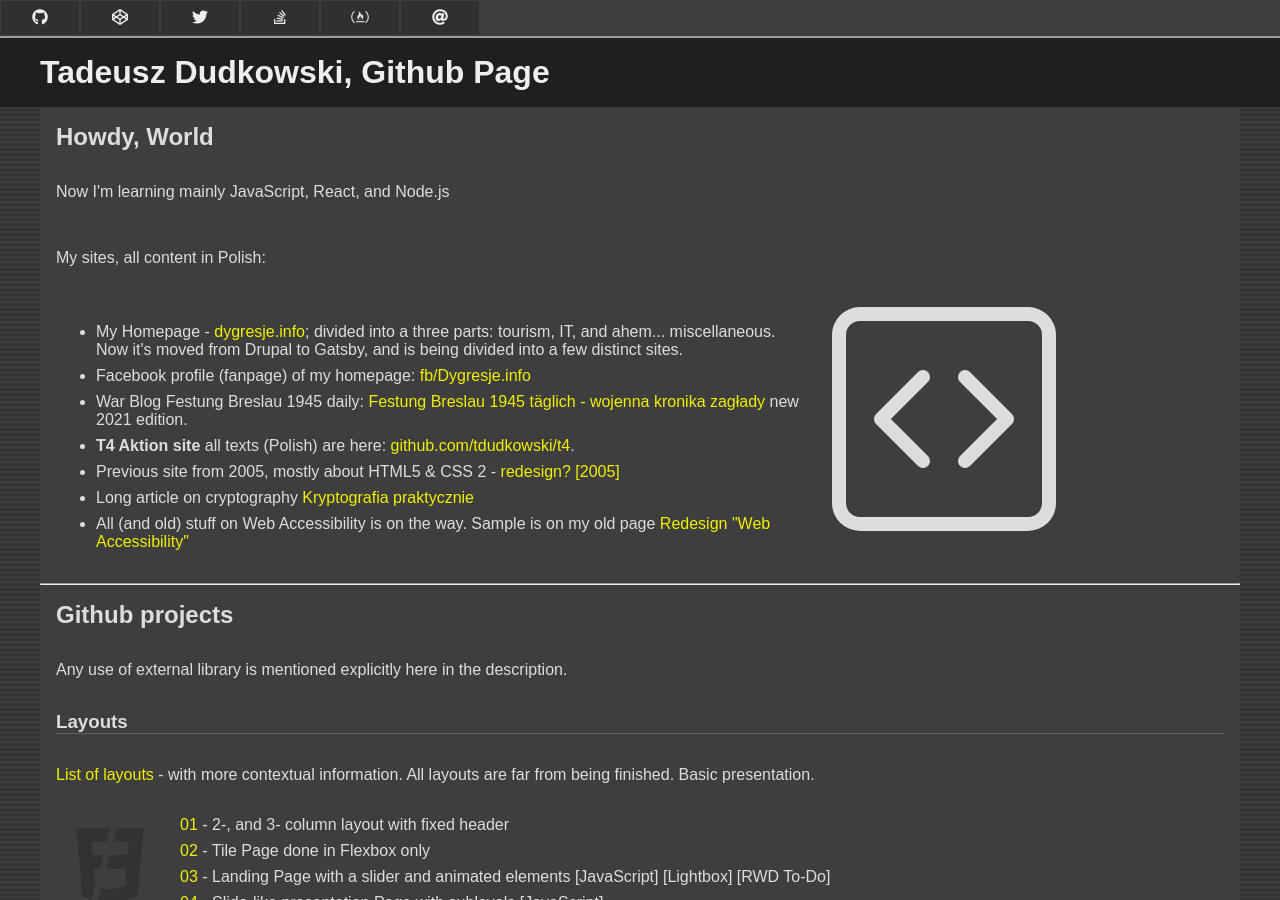
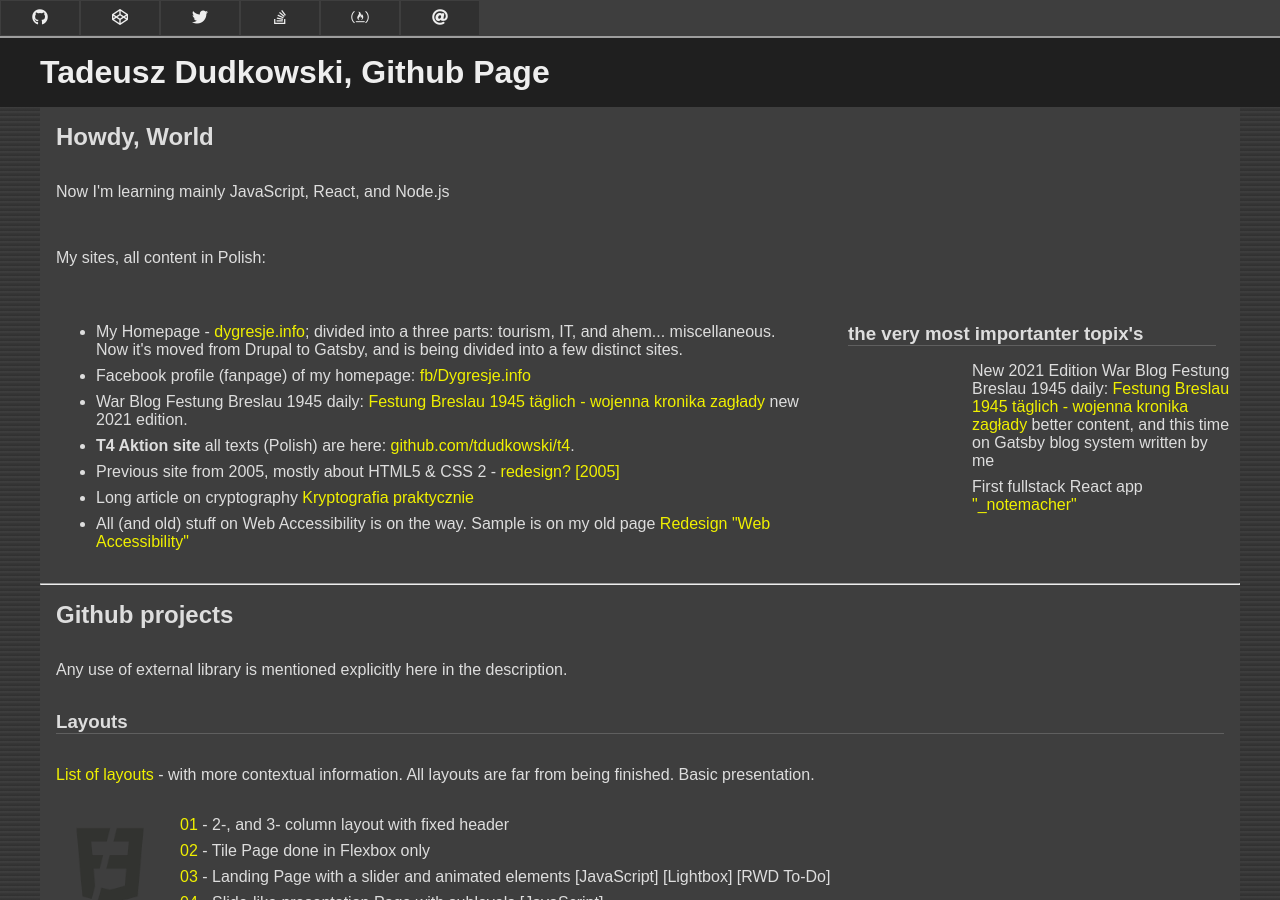
Before and after one commit to tdudkowski/tdudkowski.github.io, a Jekyll site: the page built from index.html, in a window 1280 px wide and 900 px high. Built offline with Jekyll 4.4.1, drawn with Linux system fonts in a browser that asks for light colours; nearby versions of some CDN libraries; some of the changed text lies outside the part shown.

Commit message:
update info

```diff
--- a/index.html
+++ b/index.html
@@ -50,6 +50,17 @@ title: Tadeusz Dudkowski, Github Page
   </ul>
 
   <div class="doc100">
+    <h3>the very most importanter topix's</h3>
+    <ul>
+      <li>New 2021 Edition War Blog Festung Breslau 1945 daily:
+        <a href="https://dygresje.info/festung-breslau">Festung Breslau 1945 täglich - wojenna kronika zagłady</a>
+        better content, and this time on Gatsby blog system written by me
+      </li>
+      <li>First fullstack React app <a href="https://tdudkowski.github.io/notemacher/">"_notemacher"</a></li>
+    </ul>
+  </div>
+
+  <!-- <div class="doc100">
     <svg width="14em" height="14em" viewBox="0 0 16 16" class="bi bi-code-square" fill="currentColor"
       xmlns="http://www.w3.org/2000/svg">
       <path fill-rule="evenodd"
@@ -57,7 +68,7 @@ title: Tadeusz Dudkowski, Github Page
       <path fill-rule="evenodd"
         d="M6.854 4.646a.5.5 0 0 1 0 .708L4.207 8l2.647 2.646a.5.5 0 0 1-.708.708l-3-3a.5.5 0 0 1 0-.708l3-3a.5.5 0 0 1 .708 0zm2.292 0a.5.5 0 0 0 0 .708L11.793 8l-2.647 2.646a.5.5 0 0 0 .708.708l3-3a.5.5 0 0 0 0-.708l-3-3a.5.5 0 0 0-.708 0z" />
     </svg>
-  </div>
+  </div> -->
 
   <!-- <div class="doc100">
 		<div class="counter">01 let this.day = <span></span>;</div>
```
Also changed, not shown: other parts of index.html (+3 -1 lines).
